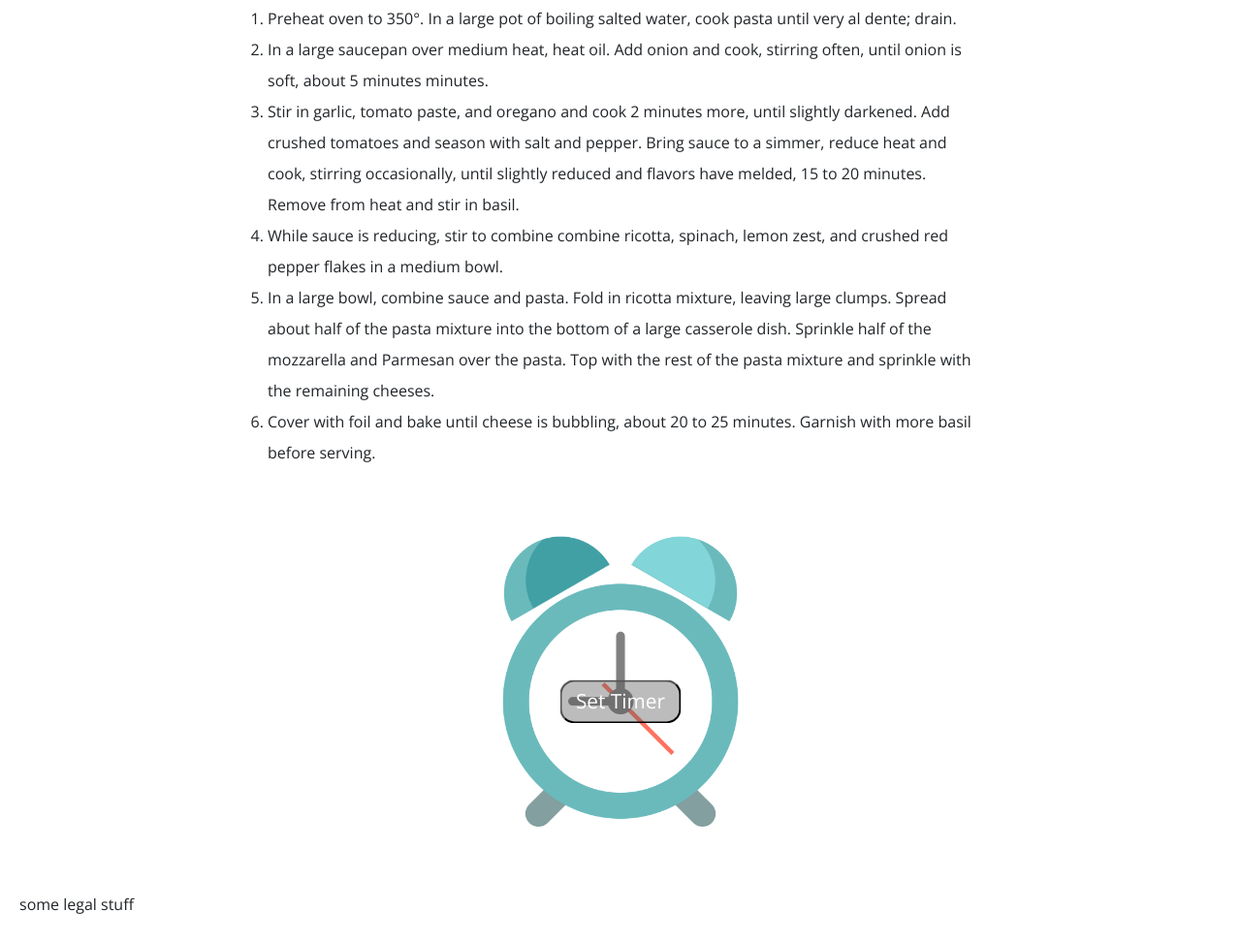
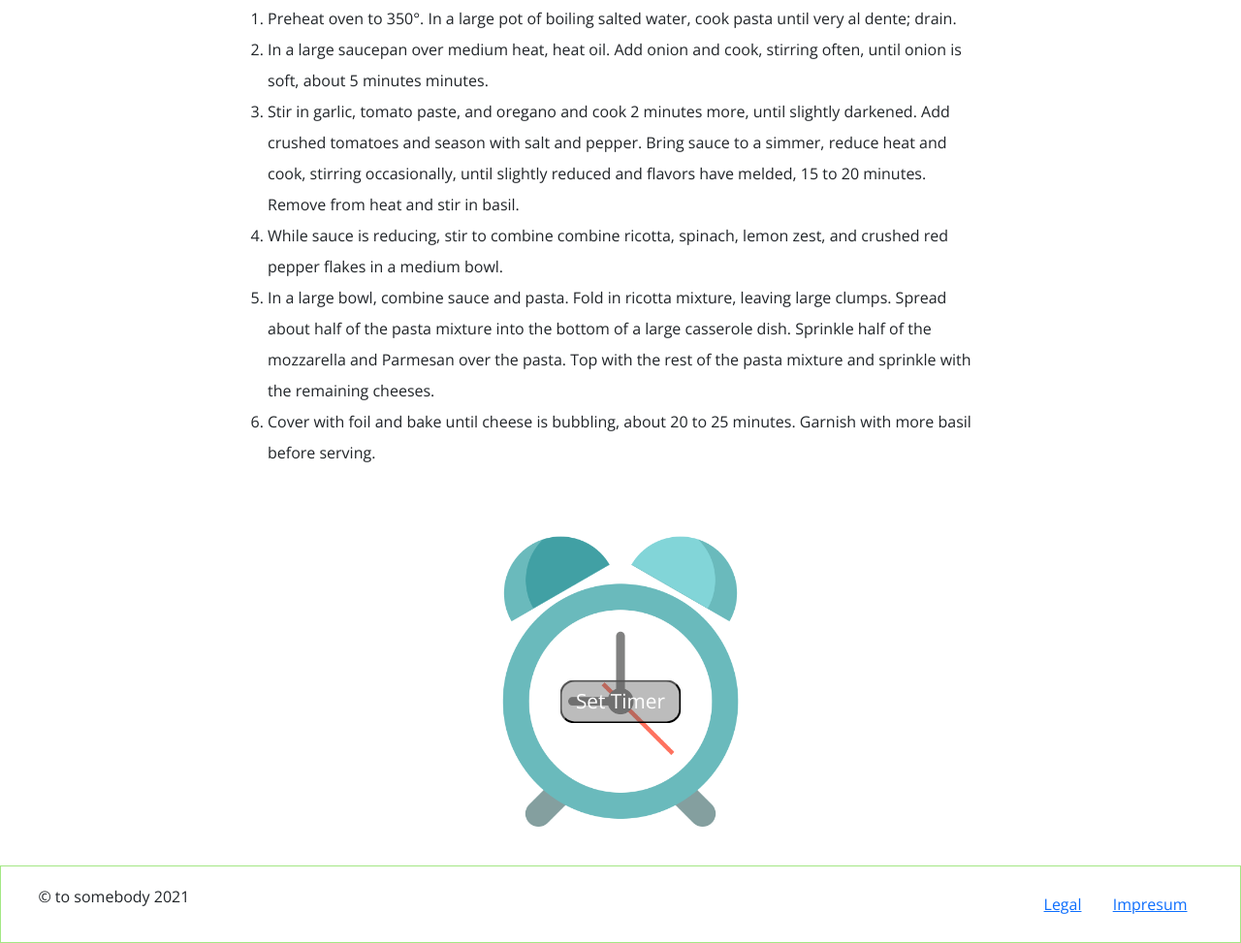
Before and after one commit to JuanPabloBaez/CookBook, a plain HTML site: page recipe001.html in a window 1280 px wide. Shown: the part 998-1971 px from the top of the page at 97% size. Drawn offline with nearby package versions, Linux system fonts and the light colour scheme.

Commit message:
footer style

```diff
--- a/Styles.css
+++ b/Styles.css
@@ -248,7 +248,7 @@ img {
  transform: translate(-50%, -50%);
  text-decoration: none;
  color: white;
- background-color: hsla(101, 67%, 71%, .6);
+ background-color: hsla(101, 67%, 45%, .6);
  padding: 2%;
  border-radius: 10px;
  font-size: 1.1vw;
@@ -292,11 +292,17 @@ img {
 footer {
   display: flex;
   align-items: center;
+  justify-content: space-between;
   height: 10vh;
+  border: 1px solid hsl(101, 67%, 71%);
+  padding: 3%;
 }
-footer p {
-  margin: 20px;
+.footerLink {
+  width: 15%;
+  display: flex;
+  justify-content: space-around;
 }
+
 /*
 @media screen and (min-width: 800px) {
   .recipeMedia {
--- a/recipe001.html
+++ b/recipe001.html
@@ -150,7 +150,11 @@
     </main>
 
     <footer>
-      <p>some legal stuff</p>
+      <p>&#169; to somebody 2021</p>
+      <div class="footerLink">
+          <a href="">Legal</a>
+          <a href="">Impresum</a>
+      </div>
     </footer>
   </body>
 
--- a/recipeStyle.css
+++ b/recipeStyle.css
@@ -49,11 +49,14 @@ header {
 }
 
 /* Links inside the dropdown */
-.dropdown-content button {
+.dropdown-content a {
   color: black;
   padding: 18px 25px;
   text-decoration: none;
   display: block;
+  border: 1px solid hsl(101, 67%, 71%);
+  margin: 0 auto;
+  width: 100%;
 }
 
 /* Change color of dropdown links on hover */
@@ -164,6 +167,7 @@ h3 {
 .timer {
   position: relative;
   width: 40%;
+  max-width: 400px;
   margin: 0px auto;
   align-items: center;
   justify-content: center;
@@ -234,11 +238,17 @@ input {
 footer {
   display: flex;
   align-items: center;
+  justify-content: space-between;
   height: 10vh;
+  border: 1px solid hsl(101, 67%, 71%);
+  padding: 3%;
 }
-footer p {
-  margin: 20px;
+.footerLink {
+  width: 15%;
+  display: flex;
+  justify-content: space-around;
 }
+
 
 @media screen and (min-width: 800px) {
   .recipeMedia {
```
Also changed, not shown: about.html (+5 -1 lines), contact.html (+5 -1 lines), index.html (+5 -1 lines), recipe002.html (+5 -1 lines), recipe003.html (+5 -1 lines), recipe004.html (+5 -1 lines), recipe005.html (+5 -1 lines), recipe006.html (+5 -1 lines), recipe007.html (+5 -1 lines), recipe008.html (+5 -1 lines), recipe009.html (+5 -1 lines), recipe010.html (+5 -2 lines), recipe011.html (+5 -1 lines).
